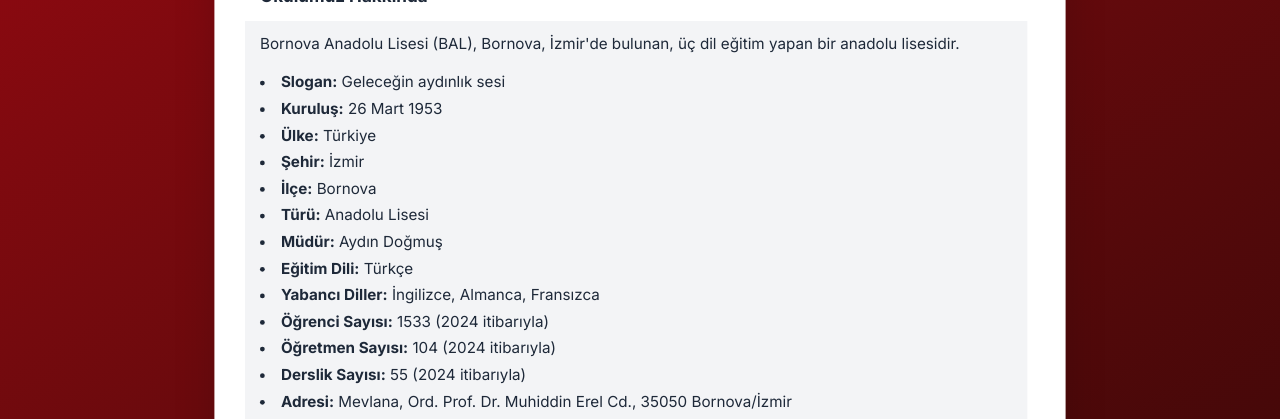
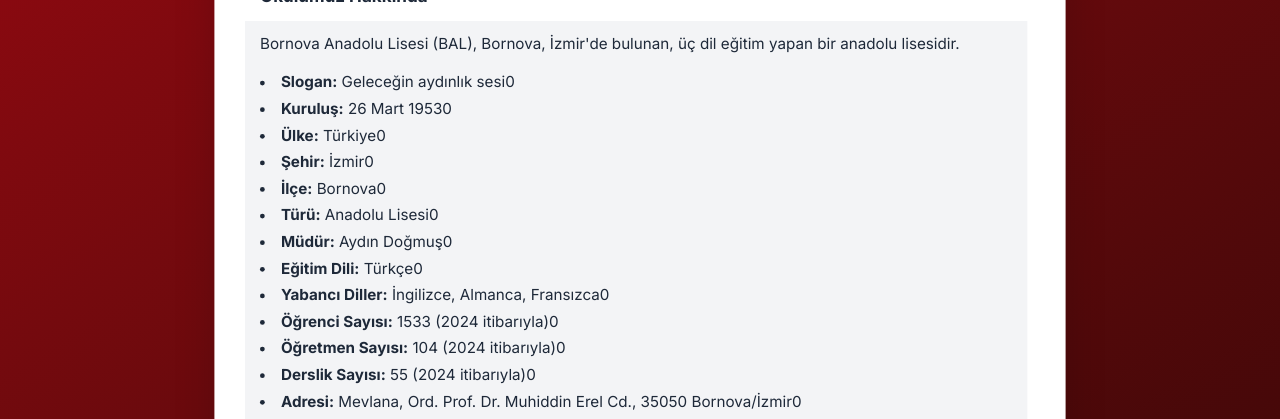
Before and after one commit to FlyingGrasss/balsanalgezi, a Next.js app: page / in a window 1280 px wide. Both pictures are taken after a click on the button "Okulumuz Hakkında". Shown: the part 381-800 px from the top of the page. Built offline with nearby package versions, Linux system fonts and the light colour scheme.

Commit message:
Update VirtualTour.tsx

```diff
--- a/components/VirtualTour.tsx
+++ b/components/VirtualTour.tsx
@@ -1103,7 +1103,7 @@ function WelcomeModal({ onStartTour, language, onLanguageToggle }: WelcomeModalP
                 {t.schoolInfoList.map((item, index) => (
                   <li key={index}>
                     <strong>{item.strong}</strong> {item.text}
-                    {item.strong == "Resmî Sitesi:" || item.strong == "Official Website:" && (
+                    {item.strong == "Resmî Sitesi:" | item.strong == "Official Website:" && (
                       <a href="https://izmirbal.meb.k12.tr/" target="_blank" rel="noopener noreferrer" className="text-blue-600 hover:underline">izmirbal.meb.k12.tr</a>
                     )}
                   </li>
```
